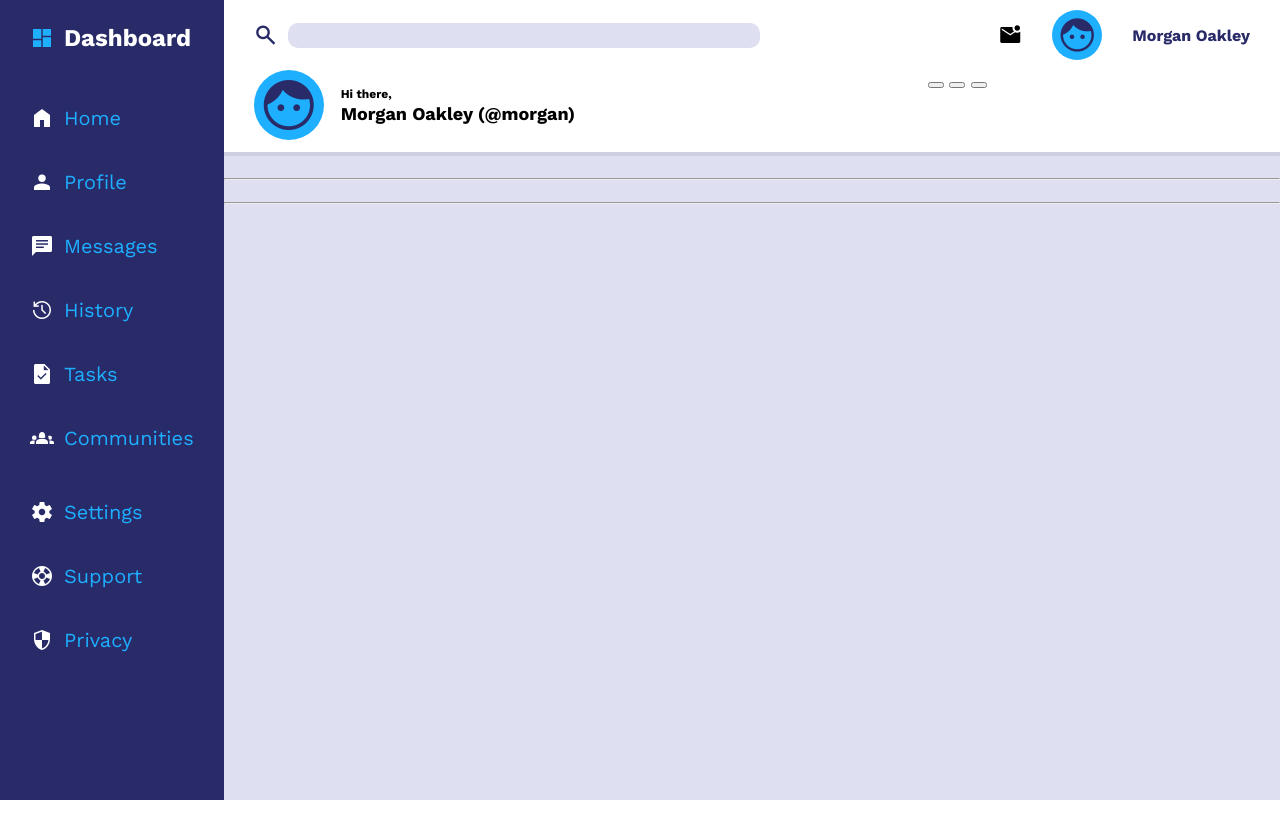
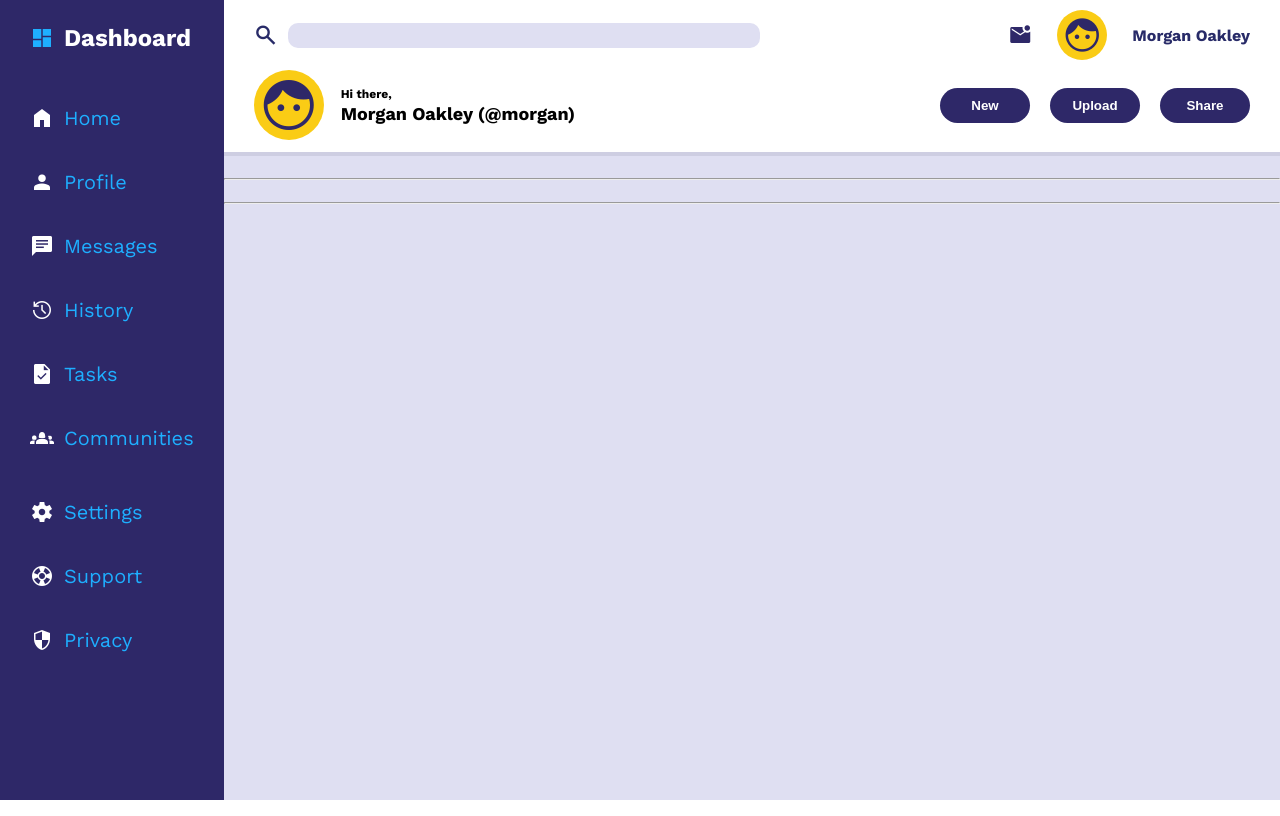
Before and after one commit to Kwadwo-Firempong-Boakye/Project-Dashboard, a plain HTML site: page index.html in a window 1280 px wide. Drawn offline with nearby package versions, Linux system fonts and the light colour scheme.

Commit message:
Complete button section of header grid

```diff
--- a/index.css
+++ b/index.css
@@ -1,7 +1,7 @@
 :root {
     font-family: 'Work Sans', sans-serif;
     font-size: 16px;
-    --dash-blue: #282b68;
+    --dash-blue: #2e2868;
     --dash-symbols: #ffffff;
     --dash-title: #fff;
     --dash-text: #1eafff;
@@ -9,6 +9,7 @@
     --header-logos: #282b68;
     --search-bar: #dfdff2;
     --project-background: #e2e8f0;
+    --gold: #facc15;
 }
 
 body {
@@ -68,7 +69,7 @@ input[type="search"] {
     grid-row: 1 / 2;
     display: flex;
     align-items: center;
-    gap: 30px;
+    gap: 25px;
     justify-content: flex-end;
     padding-right: 30px;
 }
@@ -83,7 +84,7 @@ input[type="search"] {
     /* border: 1px solid red; */
     width: 50px;
     height: 50px;
-    background-color: var(--dash-text);
+    background-color: var(--gold);
     border-radius: 50%;
     display: grid;
     place-items: center;
@@ -95,7 +96,7 @@ input[type="search"] {
 }
 
 #profile-notification {
-    color: var(--d);
+    color: var(--dash-blue);
 }
 
 .welcome {
@@ -111,7 +112,7 @@ input[type="search"] {
 .welcome-image {
     width: 70px;
     height: 70px;
-    background-color: var(--dash-text);
+    background-color: var(--gold);
     border-radius: 50%;
     display: grid;
     place-items: center;
@@ -139,6 +140,24 @@ input[type="search"] {
 .options {
     grid-column: 2 / 3;
     grid-row: 2 / 3;
+    padding-right: 30px;
+    align-self: center;
+    justify-self: end;
+    display: flex;
+    gap: 20px;
+}
+
+.buttons{
+    text-align: center;
+    border: none;
+    border-radius: 20px;
+    background: var(--dash-blue);
+    color: var(--dash-title);
+    font-weight: bold;
+    margin: 0;
+    padding: 10px 20px;
+    width: 90px;
+
 }
 
 .sidebar {
--- a/index.html
+++ b/index.html
@@ -44,9 +44,9 @@
             </div>
 
             <div class="options">
-                <button></button>
-                <button></button>
-                <button></button>
+                <button class="buttons">New</button>
+                <button class="buttons">Upload</button>
+                <button class="buttons">Share</button>
             </div>
         </header>
 
```
